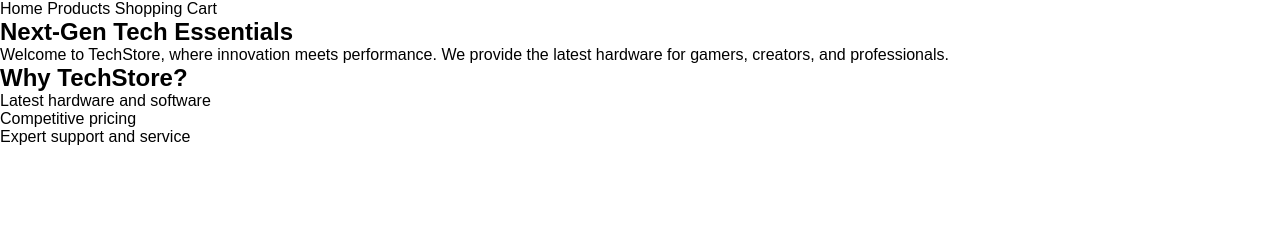
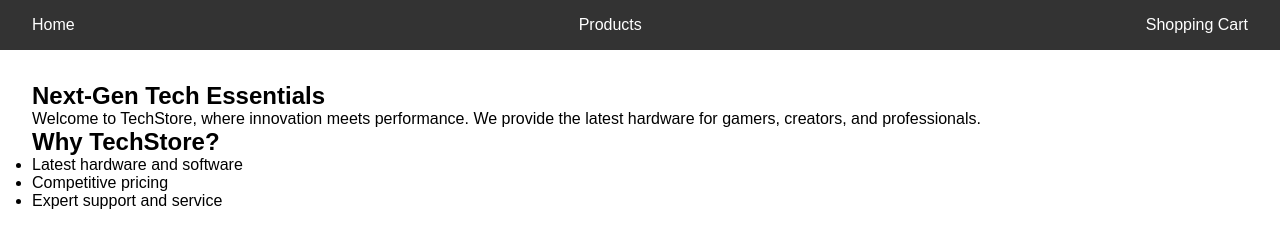
Before and after one commit to Mouazmj/Simple-Online-Store, a website built with Vite: page index.html in a window 1280 px wide. Built offline with nearby package versions, Linux system fonts and the light colour scheme.

Commit message:
Style the nav bar and basic ground for the products

```diff
--- a/main.css
+++ b/main.css
@@ -8,3 +8,35 @@
 .hidden {
     display: none;
 }
+
+nav {
+    background-color: #333;
+    color: white;
+    padding: 1rem;
+    display: flex;
+    justify-content: space-between;
+    align-items: center;
+    position: sticky;
+    top: 0;
+    transition: background-color 0.3s ease;
+}
+
+nav a {
+    color: white;
+    text-decoration: none;
+    margin: 0 1rem;
+}
+
+nav a:hover {
+    text-decoration: underline;
+}
+
+section {
+    padding: 2rem;
+}
+
+.product-card {
+    border: 1px solid #ccc;
+    padding: 1rem;
+    margin-bottom: 1rem;
+}
```
